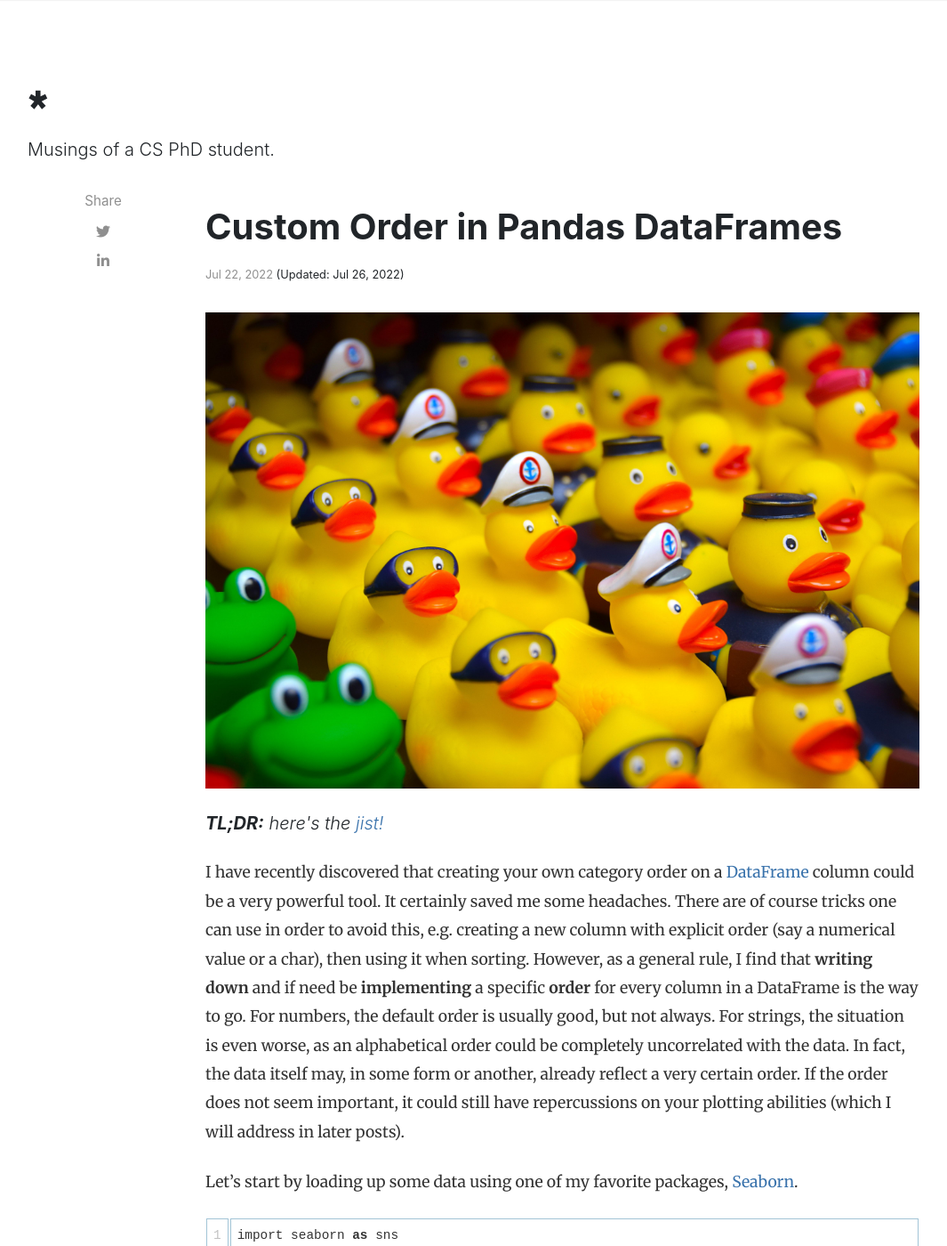
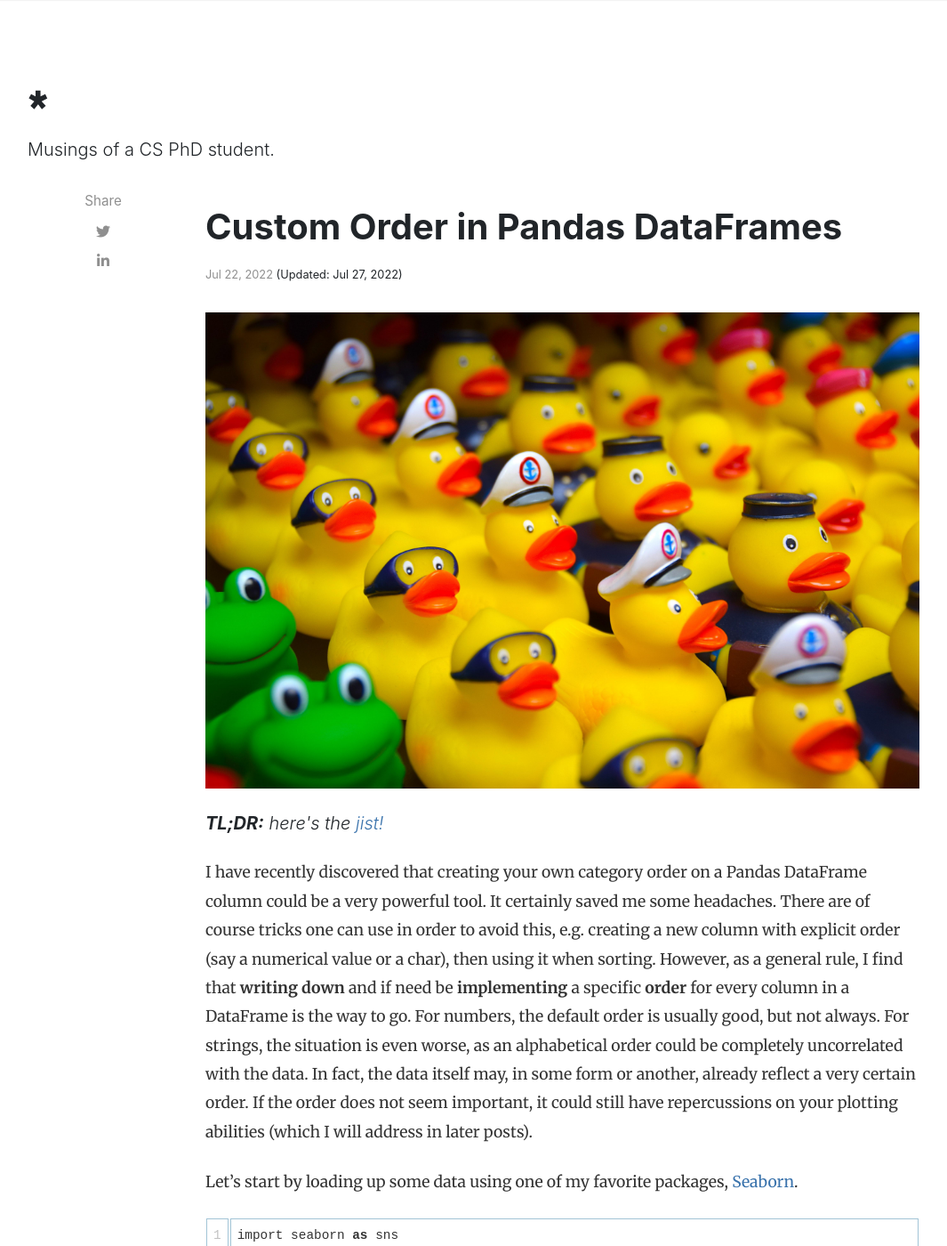
Before and after one commit to r02b/r02b.github.io, a Jekyll site: the page built from _posts/2022-07-22-dataframe_ordering.md, in a window 1280 px wide and 1400 px high. Shown: the whole window at 89% size, without its empty margins (54-1119 px from the left). Built offline with Jekyll 4.4.1, drawn with Linux system fonts in a browser that asks for light colours; nearby versions of some CDN libraries.

Commit message:
Small adjustments to num of chars in featurebox.

```diff
--- a/_includes/featuredbox.html
+++ b/_includes/featuredbox.html
@@ -29,7 +29,7 @@
                                 {% endif %}
                             </h2>
 
-                            <h4 class="card-text">{{ post.excerpt | truncate: 160 }}</h4>
+                            <h4 class="card-text">{{ post.excerpt | truncate: 170 }}</h4>
                         </div>
                         <div class="card-footer b-0 bg-white mt-auto">
                             <div class="wrapfooter">
--- a/_posts/2022-07-22-dataframe_ordering.md
+++ b/_posts/2022-07-22-dataframe_ordering.md
@@ -7,14 +7,14 @@
 description: "About custom order in Pandas Dataframe, and a bit about Seaborn barplot."
 featured: true
 comments: false
-last_modified_at: 2022-07-26
+last_modified_at: 2022-07-27
 beforetoc: "1. Make sure you know the desired order for each DataFrame column.
 
 2. If the default order does not match the desired one, implement using CategoricalDtype!"
 toc: false
 ---
 
-I have recently discovered that creating your own category order on a <a href="https://pandas.pydata.org/pandas-docs/stable/reference/api/pandas.DataFrame.html" target="_blank">DataFrame</a> column could be a very powerful tool. It certainly saved me some headaches.
+I have recently discovered that creating your own category order on a Pandas DataFrame column could be a very powerful tool. It certainly saved me some headaches.
 There are of course tricks one can use in order to avoid this, e.g. creating a new column with explicit order (say a numerical value or a char), then using it when sorting.
 However, as a general rule, I find that **writing down** and if need be **implementing** a specific **order** for every column in a DataFrame is the way to go.
 For numbers, the default order is usually good, but not always.
--- a/assets/css/screen.css
+++ b/assets/css/screen.css
@@ -182,6 +182,10 @@
     font-size: 0.95rem;
     line-height: 1.6;
     font-weight: 400;
+}
+
+.card-text p {
+    margin-bottom: 0px;
 }
 
 .featured-box-img-cover {
```
